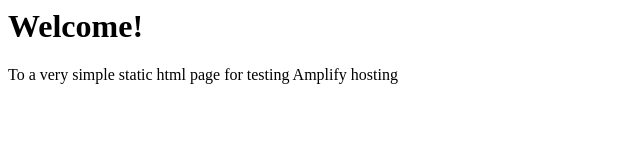
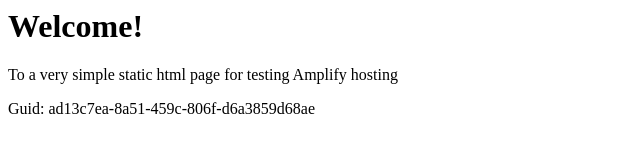
Before and after one commit to aws-aemilia-hkg/Github-PR-Commit-Integration-Test-DoNotTouch-GitH-MJCD6L4M-v1-preprod-ap-east-1, a website: page src/index.html in a window 1280 px wide. Shown: the whole page, without its empty margins (0-640 px from the left). Drawn offline with Linux system fonts and the light colour scheme.

Commit message:
commit from integ tests

```diff
--- a/src/index.html
+++ b/src/index.html
@@ -1,3 +1,5 @@
+
+
 <html lang="en">
 
 <head>
@@ -10,6 +12,6 @@
 <body>
     <h1>Welcome!</h1>
     <p>To a very simple static html page for testing Amplify hosting</p>
-</body>
+    <p>Guid: ad13c7ea-8a51-459c-806f-d6a3859d68ae</p></body>
 
 </html>
```
